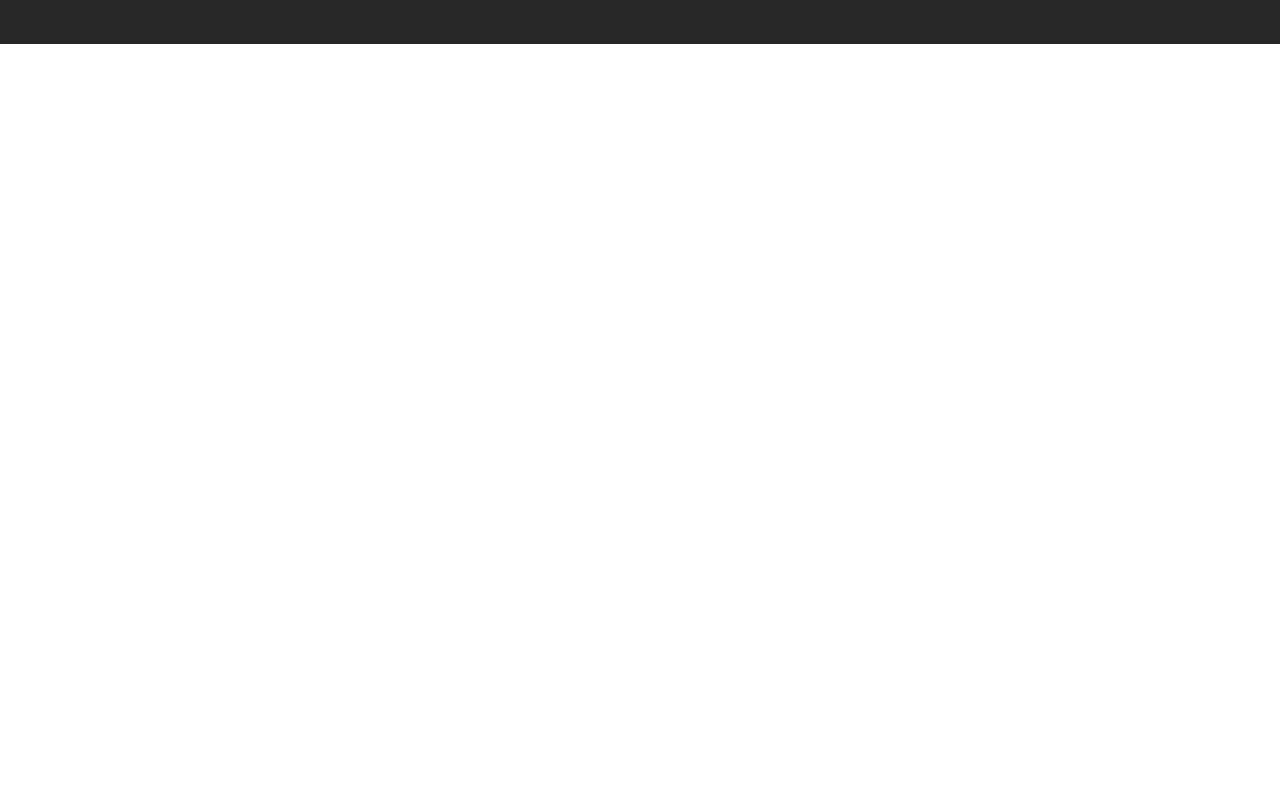
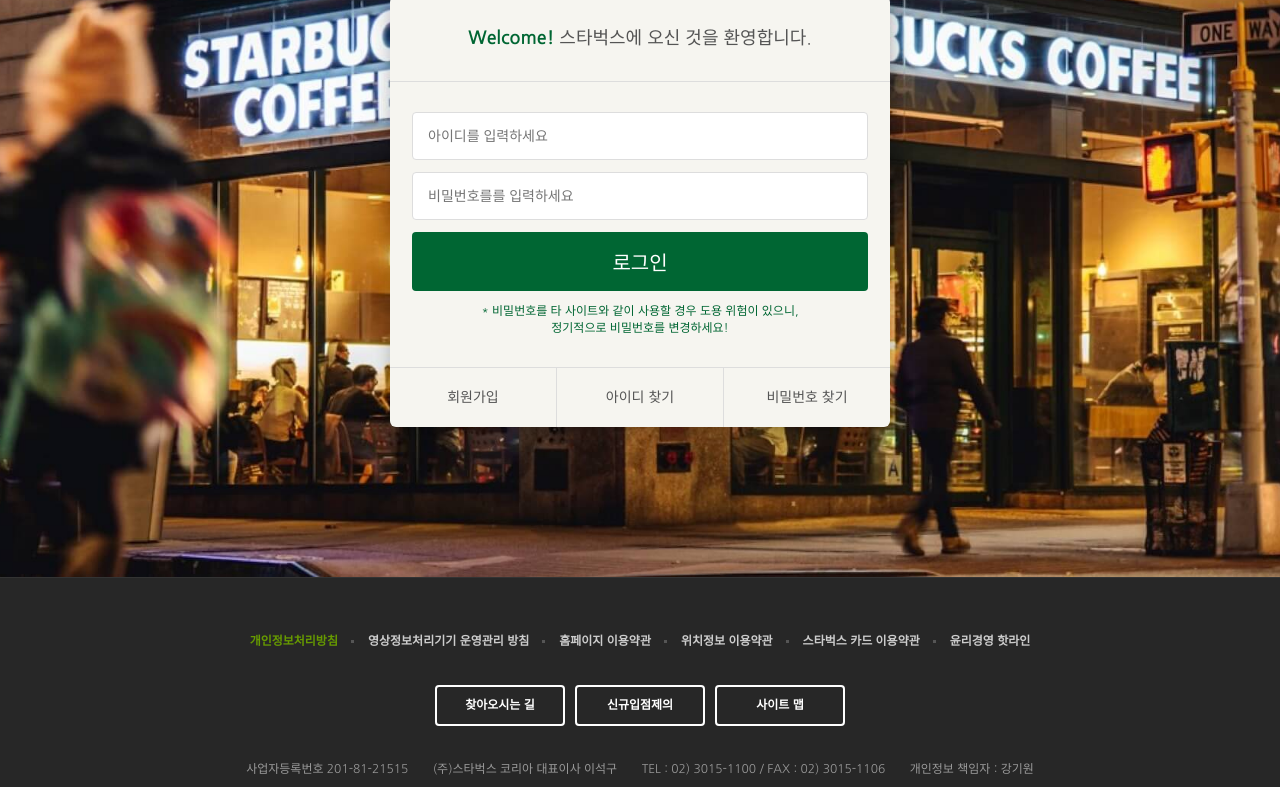
Before and after one commit to jeunseon/fastcompus, a plain HTML site: page signin/index.html in a window 1280 px wide. Shown: the part 290-1077 px from the top of the page. Before the commit the page ends 800 px from the top, so only its background shows below. Drawn offline with nearby package versions, Linux system fonts and the light colour scheme.

Commit message:
로그인 페이지 완성

```diff
--- /dev/null
+++ b/css/signin.css
@@ -0,0 +1,14 @@
+@charset "utf-8";
+.signin{margin-top: 120px; padding: 100px 0 150px; background-image: url(../images/signin_bg.jpg); background-repeat: no-repeat; background-position: center; background-attachment: fixed; background-size: cover;}
+.signin h1{color: #fff; font-size: 30px; font-weight: 700; text-align: center; margin-bottom: 24px;}
+.signin__card{width: 500px; margin: 0 auto; border-radius: 6px; background-color: #f6f5f0; box-shadow: 2px 2px 20px rgba(0,0,0,.3); color: #555;}
+.signin__card h2{padding: 30px; font-size: 18px; text-align: center; border-bottom: 1px solid #ddd;}
+.signin__card h2 strong{font-weight: 700; color: #006633;}
+.signin__card form{padding: 30px 22px;}
+.signin__card form input{width: 100%; margin-bottom: 12px; padding: 15px; border: 1px solid #ddd; border-radius: 4px; outline: none; box-sizing: border-box; font-size: 14px;}
+.signin__card form [type="submit"]{background-color: #006633; border: none; color: #fff; font-size: 20px; cursor: pointer;}
+.signin__card form p{font-size: 12px; color: #006633; text-align: center;}
+.signin__card .actions{display: flex; border-top: 1px solid #ddd;}
+.signin__card .actions a{flex-grow: 1; flex-basis: 0; text-align: center; padding: 20px; color: #555; font-size: 14px; border-right: 1px solid #ddd;}
+.signin__card .actions a:last-child{border-right: none;}
+.signin__card .actions a:hover{text-decoration: underline;}
--- a/signin/index.html
+++ b/signin/index.html
@@ -27,6 +27,7 @@
     <link rel="stylesheet" href="https://fonts.googleapis.com/icon?family=Material+Icons" />
 
     <link rel="stylesheet" href="../css/common.css" />
+    <link rel="stylesheet" href="../css/signin.css" />
 
     <script src="../js/common.js" defer></script>
 </head>
@@ -351,7 +352,21 @@
     </header>
     <!-- SIGNIN -->
     <section class="signin">
-
+        <h1>로그인</h1>
+        <div class="signin__card">
+            <h2><strong>Welcome!</strong> 스타벅스에 오신 것을 환영합니다.</h2>
+            <form>
+                <input type="text" placeholder="아이디를 입력하세요" />
+                <input type="password" placeholder="비밀번호를를 입력하세요" />
+                <input type="submit" value="로그인" />
+                <p>* 비밀번호를 타 사이트와 같이 사용할 경우 도용 위험이 있으니, <br />정기적으로 비밀번호를 변경하세요!</p>
+            </form>
+            <div class="actions">
+                <a href="javascript:void(0)">회원가입</a>
+                <a href="javascript:void(0)">아이디 찾기</a>
+                <a href="javascript:void(0)">비밀번호 찾기</a>
+            </div>
+        </div>
     </section>
     <!-- FOOTER -->
     <footer>
```
